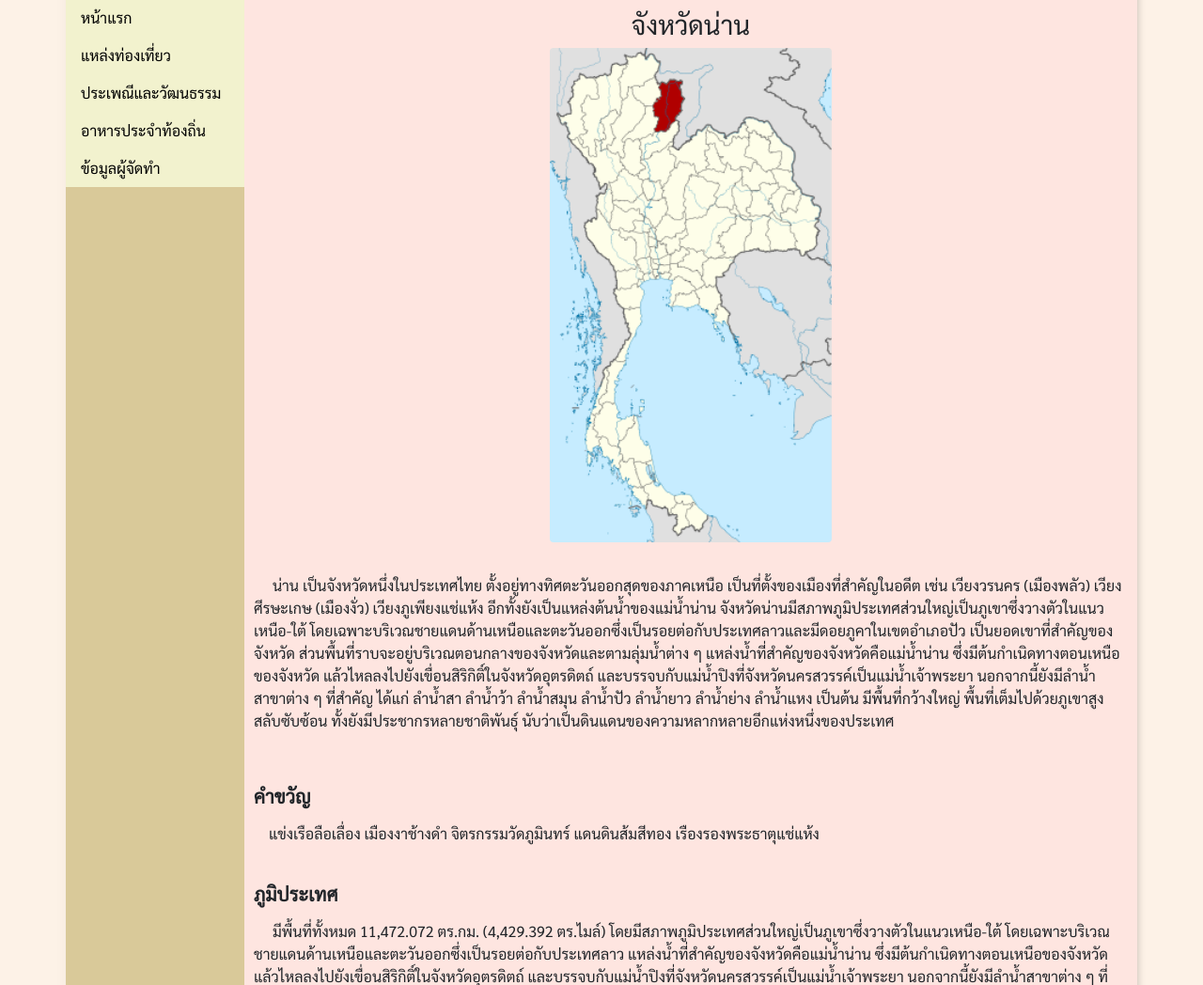
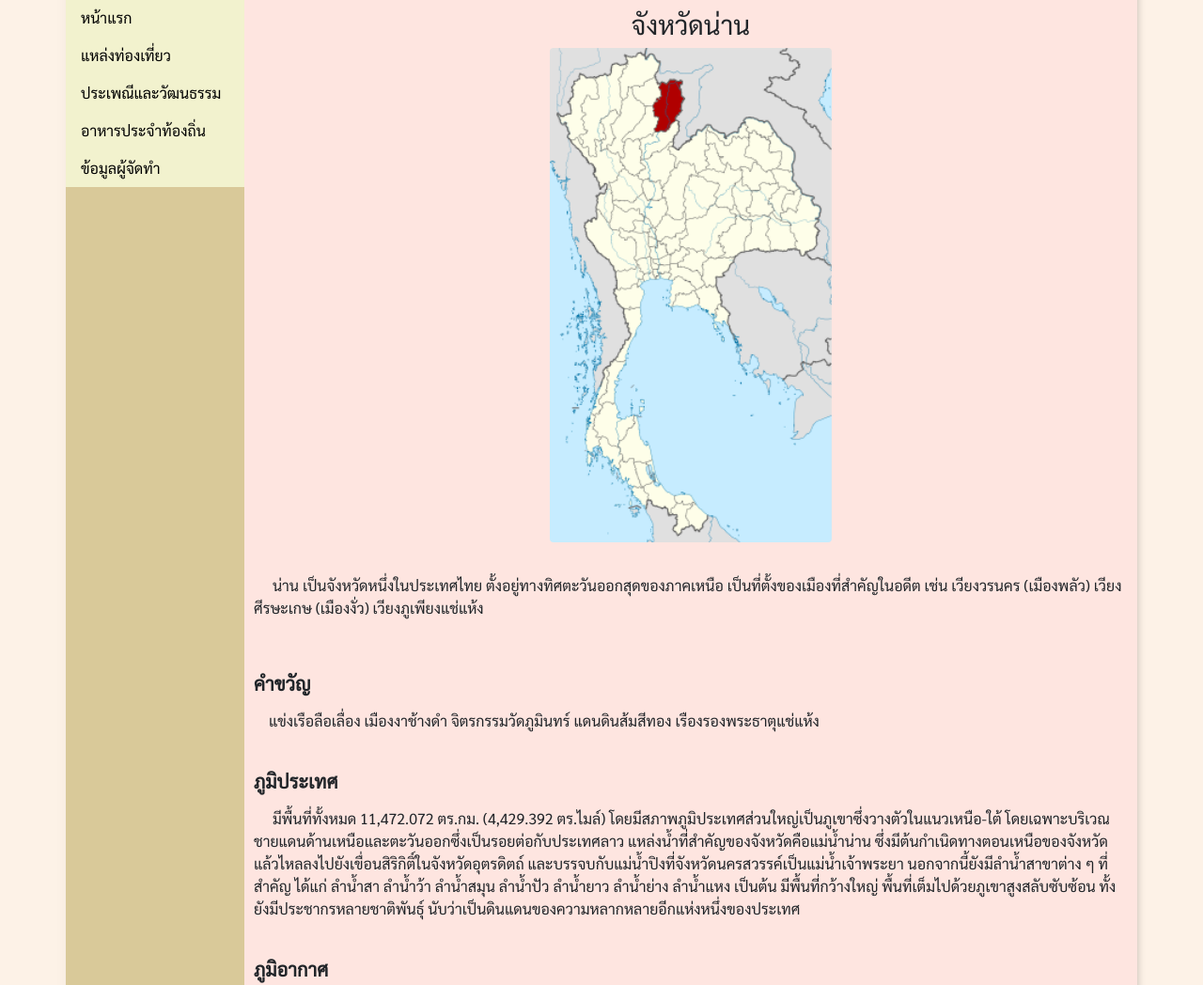
Before and after one commit to nonginjun/phpclassroom, a PHP site: page / in a window 1280 px wide. Shown: the part 161-1209 px from the top of the page at 94% size. Run offline with PHP 8.4, Linux system fonts and the light colour scheme.

Commit message:
Update index.php

```diff
--- a/index.php
+++ b/index.php
@@ -122,8 +122,8 @@
 
             <br>
           <p>
-                     &emsp;                 น่าน เป็นจังหวัดหนึ่งในประเทศไทย ตั้งอยู่ทางทิศตะวันออกสุดของภาคเหนือ เป็นที่ตั้งของเมืองที่สำคัญในอดีต เช่น เวียงวรนคร (เมืองพลัว) เวียงศีรษะเกษ (เมืองงั่ว) เวียงภูเพียงแช่แห้ง อีกทั้งยังเป็นแหล่งต้นน้ำของแม่น้ำน่าน
-            จังหวัดน่านมีสภาพภูมิประเทศส่วนใหญ่เป็นภูเขาซึ่งวางตัวในแนวเหนือ-ใต้ โดยเฉพาะบริเวณชายแดนด้านเหนือและตะวันออกซึ่งเป็นรอยต่อกับประเทศลาวและมีดอยภูคาในเขตอำเภอปัว เป็นยอดเขาที่สำคัญของจังหวัด ส่วนพื้นที่ราบจะอยู่บริเวณตอนกลางของจังหวัดและตามลุ่มน้ำต่าง ๆ แหล่งน้ำที่สำคัญของจังหวัดคือแม่น้ำน่าน ซึ่งมีต้นกำเนิดทางตอนเหนือของจังหวัด แล้วไหลลงไปยังเขื่อนสิริกิติ์ในจังหวัดอุตรดิตถ์ และบรรจบกับแม่น้ำปิงที่จังหวัดนครสวรรค์เป็นแม่น้ำเจ้าพระยา นอกจากนี้ยังมีลำน้ำสาขาต่าง ๆ ที่สำคัญ ได้แก่ ลำน้ำสา ลำน้ำว้า ลำน้ำสมุน ลำน้ำปัว ลำน้ำยาว ลำน้ำย่าง ลำน้ำแหง เป็นต้น มีพื้นที่กว้างใหญ่ พื้นที่เต็มไปด้วยภูเขาสูงสลับซับซ้อน ทั้งยังมีประชากรหลายชาติพันธุ์ นับว่าเป็นดินแดนของความหลากหลายอีกแห่งหนึ่งของประเทศ
+                     &emsp;                 น่าน เป็นจังหวัดหนึ่งในประเทศไทย ตั้งอยู่ทางทิศตะวันออกสุดของภาคเหนือ เป็นที่ตั้งของเมืองที่สำคัญในอดีต เช่น เวียงวรนคร (เมืองพลัว) เวียงศีรษะเกษ (เมืองงั่ว) เวียงภูเพียงแช่แห้ง
+
             </p>
 
         <br>
```
